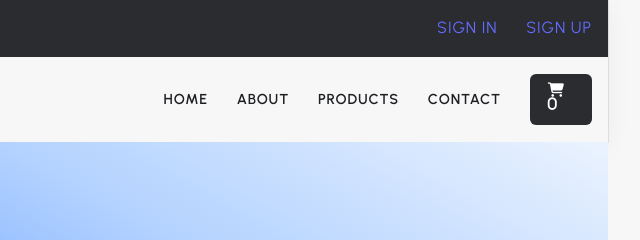
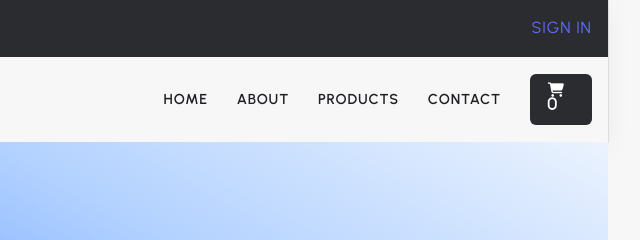
Before and after one commit to Soumyadipmaity1/Unique-store, a website built with Vite: page index.html in a window 1280 px wide. Shown: the top 240 px of the page, 640-1280 px from the left. Built offline with nearby package versions, Linux system fonts and the light colour scheme; a web font is replaced by a local one.

Commit message:
update index.html to link directly to signin and comment out signup link

```diff
--- a/index.html
+++ b/index.html
@@ -29,7 +29,7 @@
           </div>
           <div class="sing_in_up">
             <a href="signin.html">SIGN IN</a>
-            <a href="signup.html">SIGN UP</a>
+            <!-- <a href="signup.html">SIGN UP</a> -->
           </div>
         </div>
       </section>
```
